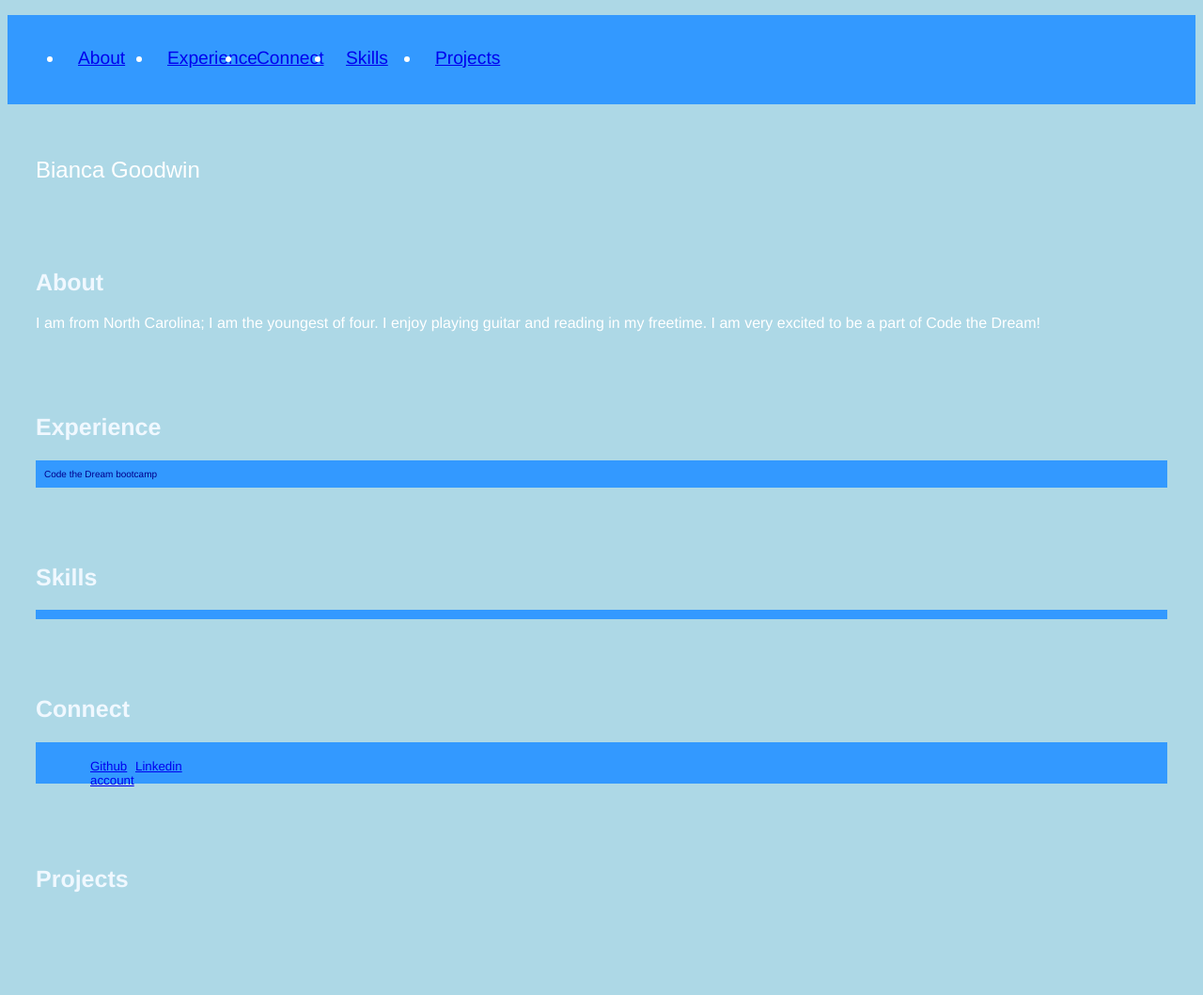
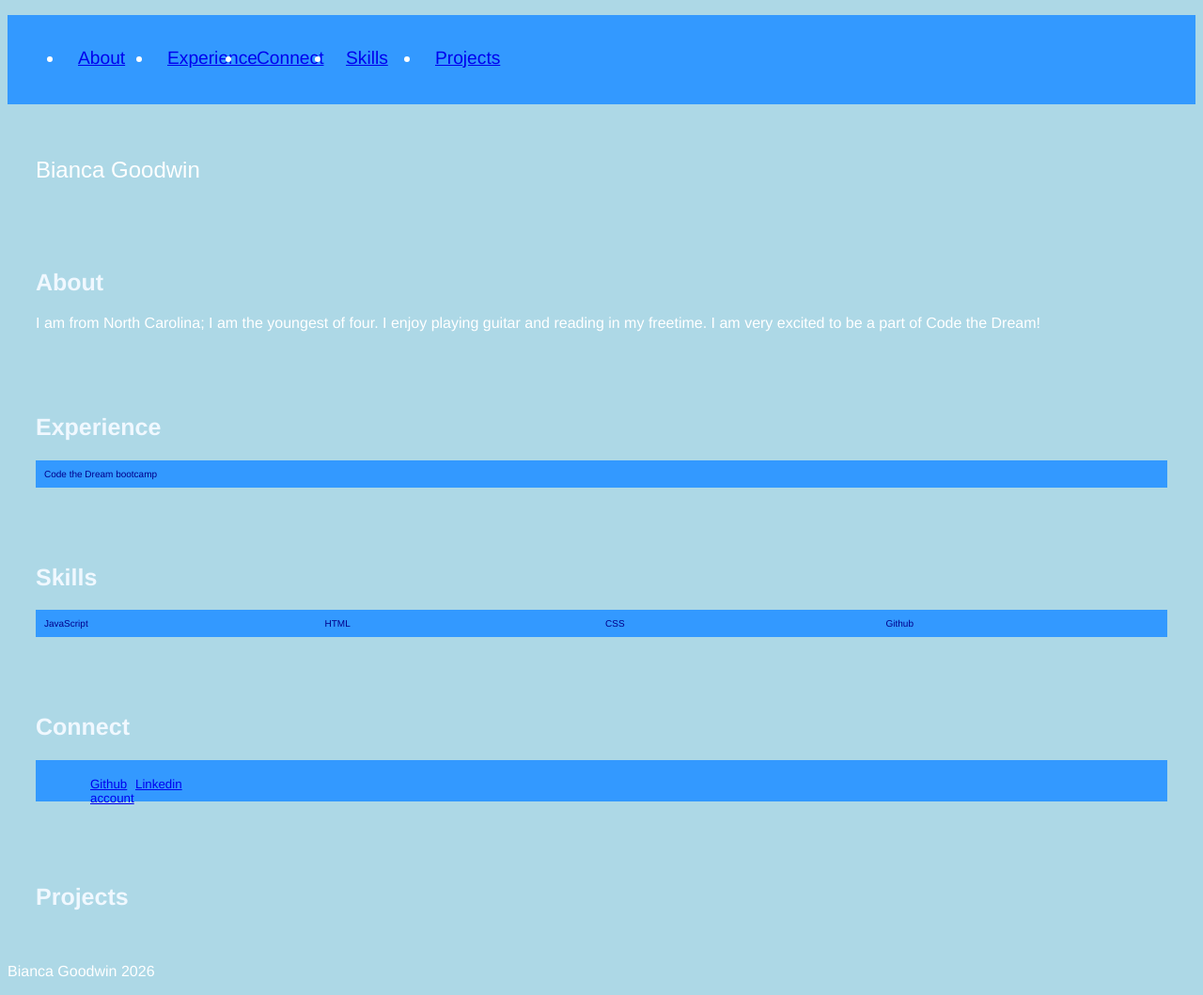
Before and after one commit to biancaj08/bianca-goodwin-26.2, a plain HTML site: page index.html in a window 1280 px wide. Shown: the whole page at 94% size. Before the commit the page ends 1000 px from the top, so only its background shows below. Drawn offline with Linux system fonts and the light colour scheme.

Commit message:
js added, created footer and skills

```diff
--- a/css/index.css
+++ b/css/index.css
@@ -1,12 +1,5 @@
-/*desktop style */
-body {
-    background-color: lightblue;
-    color: white;
-    font-family: Helvetica, "Times New Roman", sans-serif;
-
 
  /*phone*/
-
 @media (max-width: 600px) {
     body {
         margin: 6px;
@@ -19,7 +12,6 @@ body {
         #name{
             font-size: 8px;
             color: purple;
-            }
         }
         }
 
@@ -37,6 +29,14 @@ body {
         font-size: 10px;
         color: pink;
     }
+    }
+
+
+/*desktop style */
+body {
+    background-color: lightblue;
+    color: white;
+    font-family: Helvetica, "Times New Roman", sans-serif;
 }
 
 
--- a/js/index.js
+++ b/js/index.js
@@ -1,5 +1,5 @@
 let footer = document.createElement("footer");
-document.body.appendChild("footer");
+document.body.appendChild(footer);
 let today = new Date();
 let thisYear = today.getFullYear();
 let copyright = document.createElement("p");
@@ -7,13 +7,13 @@ copyright.innerHTML = `Bianca Goodwin ` + thisYear;
 footer.appendChild(copyright);
 
 let skills = ["JavaScript", "HTML", "CSS", "Github"]
-let skillsSelection = document.getElementbyId("skills");
-let skillsList = skillsSelection.getElementByTagName("ul")[0];
+let skillsSelection = document.getElementById("skills");
+let skillsList = skillsSelection.getElementsByTagName("ul")[0];
 
 for (let i = 0; i < skills.length; i++){
     let skillItem = document.createElement("li");
-    skillItem.innerText = skillItem[i];
-    skillsList[0].appendChild(skillItem);
+    skillItem.innerText = skills[i];
+    skillsList.appendChild(skillItem);
     console.log("new skill", skillItem);
 }
 
```
Lines whose indentation alone changed are shown as unchanged.
